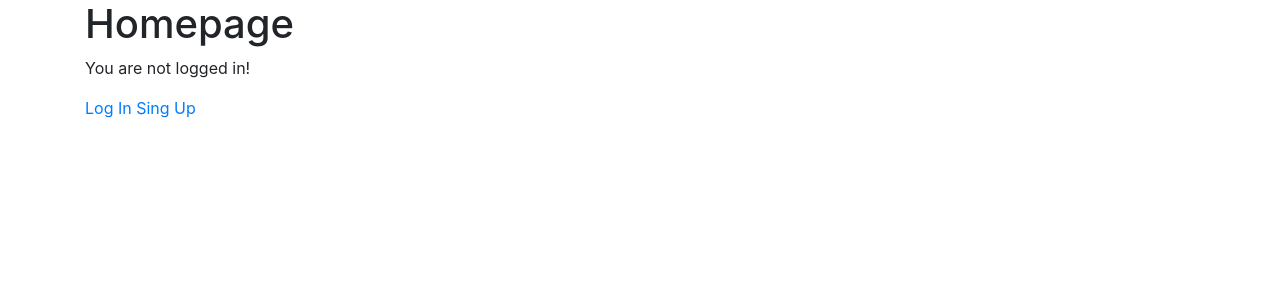
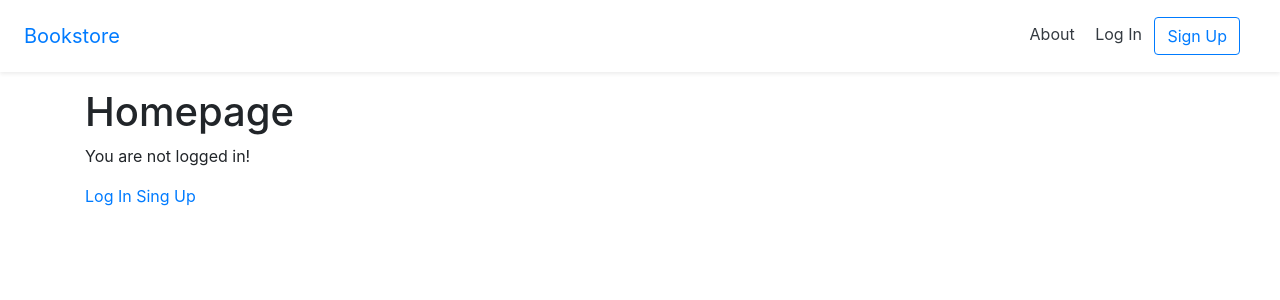
Before and after one commit to marcel-lagoda/bookstore_prj, a Django app: page / in a window 1280 px wide. Shown: the top 300 px of the page. Run offline with Django 3.2, Linux system fonts and the light colour scheme; some libraries are stand-ins or nearby versions.

Commit message:
Update _base.html (css, js, jquery)

```diff
--- a/templates/_base.html
+++ b/templates/_base.html
@@ -1,18 +1,41 @@
 <!DOCTYPE html>
+
+{% load static %}
+
 <html lang="en">
 <head>
   <meta charset="UTF-8">
   <title>{% block title %}Bookstore{% endblock title %}</title>
+  <meta name="viewport" content="width=device-width, initial-scale=1, shrink-to-fit=no">
   <link href="https://stackpath.bootstrapcdn.com/bootstrap/4.4.1/css/bootstrap.min.css" rel="stylesheet" integrity="sha384-Vkoo8x4CGsO3+Hhxv8T/Q5PaXtkKtu6ug5TOeNV6gBiFeWPGFN9MuhOf23Q9Ifjh" crossorigin="anonymous">
-  <link href="" rel="stylesheet">
+  <link href="{% static '/css/style.css' %}" rel="stylesheet">
 </head>
 <body>
+  <header>
+    <!--Fixed navbar -->
+    <div class="d-flex flex-column flex-md-row align-items-center p-3 px-md-4 mb-3 bg-white bprder-bottom shadow-sm">
+      <a href="{% url 'home' %}" class="navbar-brand my-0 mr-md-auto font-weight-normal">Bookstore</a>
+      <nav class="my-2 my-md-0 mr-md-3">
+        <a class="p-2 text-dark" href="{% url 'about' %}">About</a>
+        {% if user.is_authenticated %}
+          <a class="p-2 text-dark" href="{% url 'logout' %}">Log Out</a>
+        {% else %}
+          <a class="p-2 text-dark" href="{% url 'login' %}">Log In</a>
+          <a class="btn btn-outline-primary" href="{% url 'signup' %}">Sign Up</a>
+        {% endif %}
+      </nav>
+    </div>
+  </header>
   <main class="container">
     {% block content %}
 
     {% endblock %}
   </main>
-</body>
+<!--JavaScript -->
+  <!-- jQuery, Popper.js, Bootstrap.js -->
+<script src="https://code.jquery.com/jquery-3.5.0.js" integrity="sha256-r/AaFHrszJtwpe+tHyNi/XCfMxYpbsRg2Uqn0x3s2zc=" crossorigin="anonymous"></script>
 <script src="https://stackpath.bootstrapcdn.com/bootstrap/4.4.1/js/bootstrap.min.js" integrity="sha384-wfSDF2E50Y2D1uUdj0O3uMBJnjuUD4Ih7YwaYd1iqfktj0Uod8GCExl3Og8ifwB6" crossorigin="anonymous"></script>
 <script src="https://stackpath.bootstrapcdn.com/bootstrap/4.4.1/js/bootstrap.bundle.min.js" integrity="sha384-6khuMg9gaYr5AxOqhkVIODVIvm9ynTT5J4V1cfthmT+emCG6yVmEZsRHdxlotUnm" crossorigin="anonymous"></script>
+<script src="{% static '/js/app.js' %}"></script>
+</body>
 </html>
```
